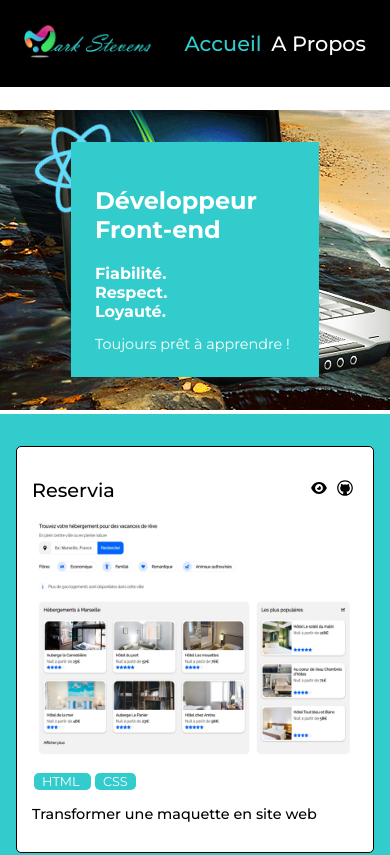
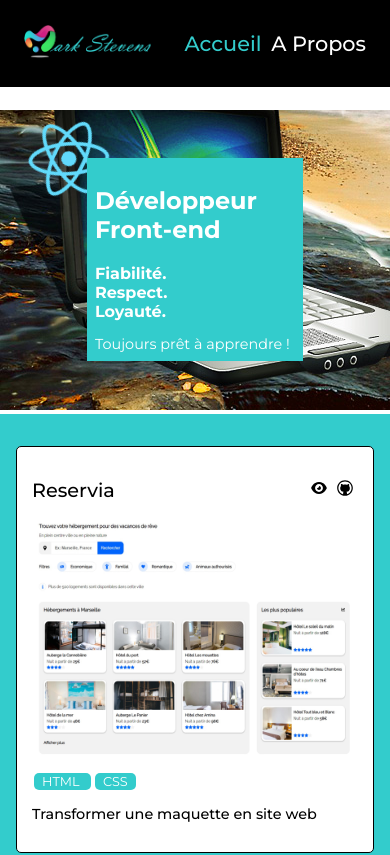
Before and after one commit to Stevens-Mark/Portfolio, a React (Create React App) app: page / in a window 390 px wide. Shown: the top 855 px of the page. Built offline with nearby package versions, Linux system fonts and the light colour scheme; a web font is replaced by a local one.

Commit message:
arrow up on scroll added

```diff
--- a/package.json
+++ b/package.json
@@ -9,6 +9,7 @@
     "prop-types": "^15.7.2",
     "react": "^17.0.2",
     "react-dom": "^17.0.2",
+    "react-icons": "^4.3.1",
     "react-router-dom": "5.2.0",
     "react-scripts": "4.0.3",
     "styled-components": "^5.3.3",
--- a/src/App.js
+++ b/src/App.js
@@ -17,7 +17,8 @@ import Error from './pages/Error'
  * @returns {JSX}
  */
 const App = () => {
-    return (
+
+  return (
       <Router>
         <Header />
           <Switch>
--- a/src/components/Carousel.jsx
+++ b/src/components/Carousel.jsx
@@ -11,7 +11,7 @@ import Blank from '../assets/images/blank.jpg'
 /**
  * CSS for the component using styled.components
  */
-const CarouselWrapper = styled.div`
+const CarouselWrapper = styled.article`
   position: relative;
   display: flex;
   align-items: center;
--- a/src/components/Hero.jsx
+++ b/src/components/Hero.jsx
@@ -27,17 +27,19 @@ const HeroContainer = styled.section`
 
 const HeroContent = styled.article`
   position: relative;
-  top: 2rem;
+  top: 3rem;
   z-index: 1;
   width: 12.5rem;
   background: ${({ theme }) => (theme === 'light' ? `${colors.primary}` : `${colors.mainBackgroundDarkMode}`)};
-  padding: 1.5rem;
+  padding: 0.5rem;
   margin: 0 auto;
 
   @media (min-width: 500px) {
+    padding: 1rem;
     width: 18.5rem;
   }
   @media (min-width: 920px) {
+    padding: 1.5rem;
     position: absolute;
     top: 2rem;
     right: 3.125rem;
@@ -45,6 +47,18 @@ const HeroContent = styled.article`
     margin: 2rem;
   }
 `;
+
+// const HeroTitle = styled.h2`
+//   font-size: 1.5rem;
+
+//   @media (min-width: 500px) {
+//     font-size: 24px;
+//   }
+//   @media (min-width: 920px) {
+//     font-size: 24px;
+//   }
+// `;
+
 
 const HeroSubtitle = styled.p`
   font-weight: bold;
--- a/src/components/ReactSpinner.jsx
+++ b/src/components/ReactSpinner.jsx
@@ -11,9 +11,9 @@ const SpinnerWrapper = styled.div`
 `;
 
 const LogoImg = styled.img`
-height: 30vmin;
-pointer-events: none;
-animation: ${rotate} infinite 20s linear;
+  height: 25vmin;
+  pointer-events: none;
+  animation: ${rotate} infinite 20s linear;
 `;
 
 /**
--- a/src/pages/Home.jsx
+++ b/src/pages/Home.jsx
@@ -7,6 +7,7 @@ import { useTheme } from '../utils/Functions/theme'
 // import components
 import Hero from '../components/Hero'
 import Card from '../components/Card'
+import GoToTop from '../utils/Functions/GoToTop'
 
 /**
  * CSS for component using styled.components
@@ -52,6 +53,7 @@ const Home = ( {siteData} ) => {
                 <Card key={data.id} id={data.id} title={data.title} summary={data.summary} cover={data.cover} tags={data.tags} website={data.website} github={data.github}/>
           ))}
       </PortFolioWrapper>
+      <GoToTop />
   </main>
   )
 }
--- a/src/pages/Project.jsx
+++ b/src/pages/Project.jsx
@@ -129,7 +129,7 @@ const Project = ( { siteData } ) => {
         {
           return (
               <main>
-                     <ProjectWrapper>
+                  <ProjectWrapper>
                     <Carousel photoAlbum={data.pictures}/>
                     <ProjectHeader>
 
--- /dev/null
+++ b/src/utils/Functions/GoToTop.js
@@ -0,0 +1,63 @@
+import { useEffect, useState } from 'react'
+// for styling
+import styled from 'styled-components'
+import colors from '../style/colors'
+import upArrow from '../../assets/icons/arrow_up.svg'
+
+/**
+ * CSS for component using styled.components
+ */
+const ToTopButton = styled.img`
+  position: fixed;
+  top:auto;
+  bottom: 25px;
+  right: 20px;
+  width: clamp(1.5rem, 3.2vw, 2.5rem);
+  padding: 3px;
+  background: yellow;
+  border: 2px solid ${colors.tertiary};
+  cursor: pointer;
+  border-radius: 40%;
+  transition: 0.4s;
+  &:hover {
+    background: ${colors.primary};
+`;
+
+/**
+* A go to top button appears after scrolling down a distance
+ * @function GoToTop
+ * @returns {JSX} back to top button
+ */
+const GoToTop = () => {
+
+  // The back-to-top button is hidden at the beginning
+  const [showButton, setShowButton] = useState(false)
+
+  useEffect(() => {
+    window.addEventListener("scroll", () => {
+      if (window.pageYOffset > 300) {
+        setShowButton(true);
+      } else {
+        setShowButton(false);
+      }
+    });
+  }, [])
+
+  // This function will scroll the window to the top
+  const scrollToTop = () => {
+    window.scrollTo({
+      top: 0,
+      behavior: 'smooth' // for smoothly scrolling
+    })
+  }
+
+  return (
+    <>
+      {showButton && (
+        <ToTopButton onClick={scrollToTop} src={upArrow} alt="" title="Back To Top"/>
+      )}
+  </>
+  )
+}
+
+export default GoToTop
--- a/src/utils/style/GlobalStyle.jsx
+++ b/src/utils/style/GlobalStyle.jsx
@@ -24,7 +24,7 @@ body {
   margin: auto;
   box-sizing: border-box;
 
-  // background-color: ${({ isDarkMode }) => (isDarkMode ? `${colors.darkModeHighlights}` : `${colors.tertiary}`)};
+  background-color: ${({ isDarkMode }) => (isDarkMode ? `${colors.darkModeHighlights}` : `${colors.tertiary}`)};
   // min-height: 100vh;
   // color: ${({ isDarkMode }) => (isDarkMode ? `${colors.tertiary}` : `${colors.secondary}`)};
 }
@@ -35,9 +35,9 @@ code {
 
 main {
   padding-top: 110px;
-  min-height: calc(100vh - 22rem);
-  /* height: 100%; */
-  /* min-height: 85vh; */
+  // min-height: calc(100vh - 22rem);
+  //  height: 100%;
+  min-height: 85vh;
 }
 
 a {
```
Also changed, not shown: src/assets/icons/arrow_up.svg (renamed from src/assets/icons/arrow up.svg), src/pages/Error.jsx (line endings or trailing spaces), 1 other file (tests, documents, lock files or other folders).
